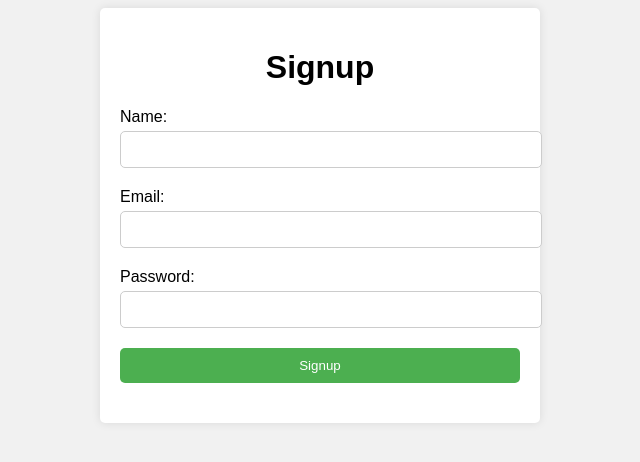
After one commit to r0gueph/TomatoWeb, a Flask app: page /signup in a window 1280 px wide. The commit adds this page. Shown: the top 462 px of the page, without its empty margins (320-960 px from the left). Run offline with Flask 3, Linux system fonts and the light colour scheme.

Commit message:
commit-1

```diff
--- a/app.py
+++ b/app.py
@@ -5,7 +5,8 @@
 # from statsmodels.tsa.arima.model import ARIMA
 # from sklearn.metrics import mean_squared_error
 # import numpy as np
-
+from flask import *
+import pyrebase
 # def load_data():
 #     # Step 1: Load the data
 #     data = pd.read_csv('AreaHarvested.csv')
@@ -124,15 +125,6 @@
 
 #     return prediction_df
 
-
-from flask import Flask, render_template, request
-
-app = Flask(__name__,static_folder='static')
-
-@app.route('/')
-def home():
-    return render_template('index.html')
-
 # @app.route('/load_data')
 # def load_data_endpoint():
 #     data = load_data()
@@ -158,5 +150,50 @@ def home():
 #     }
 #      return render_template('index.html', forecast_results=forecast_results)
 
+from flask import Flask, render_template, request
+
+config = {
+    'apiKey': "AIzaSyBixtA4v5mvxKvaTU61iq9Fr2Ln2OWlf3o",
+    'authDomain': "tomatocare-78e23.firebaseapp.com",
+    'projectId': "tomatocare-78e23",
+    'storageBucket': "tomatocare-78e23.appspot.com",
+    'messagingSenderId': "437959910172",
+    'appId': "1:437959910172:web:dab8c80225929289dd90d9",
+    'databaseURL' : "",
+  }
+
+firebase = pyrebase.initialize_app(config)
+auth = firebase.auth()
+
+app.secret_key='secret'
+
+app = Flask(__name__,static_folder='static')
+
+@app.route('/',methods=['POST','GET'])
+def index():
+    if request.method == 'POST':
+        email = request.form.get('email')
+        password = request.form.get('password')
+        try:
+            user = auth.sign_in_with_email_and_password(email,password)
+            session['user'] = email
+        except:
+            return 'Failed to login'
+    return render_template('index.html')
+
+@app.route('/logout')
+def logout():
+    session.pop('user')
+    return redirect('/')
+
+@app.route('/login')
+def login():
+    return render_template('login.html')
+
+@app.route('/signup')
+def signup():
+    return render_template('signup.html')
+
 if __name__ == '__main__':
-    app.run(debug=True)
+    app.debug='true'
+    app.run(port=5000)
--- /dev/null
+++ b/templates/signup.html
@@ -0,0 +1,79 @@
+<!DOCTYPE html>
+<html>
+<head>
+  <title>Signup Page</title>
+  <style>
+    body {
+      font-family: Arial, sans-serif;
+      background-color: #f1f1f1;
+    }
+
+    .container {
+      max-width: 400px;
+      margin: 0 auto;
+      padding: 20px;
+      background-color: #fff;
+      border-radius: 5px;
+      box-shadow: 0 0 10px rgba(0, 0, 0, 0.1);
+    }
+
+    h1 {
+      text-align: center;
+    }
+
+    .form-group {
+      margin-bottom: 20px;
+    }
+
+    .form-group label {
+      display: block;
+      margin-bottom: 5px;
+    }
+
+    .form-group input[type="text"],
+    .form-group input[type="email"],
+    .form-group input[type="password"] {
+      width: 100%;
+      padding: 10px;
+      border-radius: 5px;
+      border: 1px solid #ccc;
+    }
+
+    .form-group input[type="submit"] {
+      width: 100%;
+      padding: 10px;
+      border-radius: 5px;
+      border: none;
+      background-color: #4caf50;
+      color: #fff;
+      cursor: pointer;
+    }
+
+    .form-group input[type="submit"]:hover {
+      background-color: #45a049;
+    }
+  </style>
+</head>
+<body>
+  <div class="container">
+    <h1>Signup</h1>
+    <form>
+      <div class="form-group">
+        <label for="name">Name:</label>
+        <input type="text" id="name" name="name" required>
+      </div>
+      <div class="form-group">
+        <label for="email">Email:</label>
+        <input type="email" id="email" name="email" required>
+      </div>
+      <div class="form-group">
+        <label for="password">Password:</label>
+        <input type="password" id="password" name="password" required>
+      </div>
+      <div class="form-group">
+        <input type="submit" value="Signup">
+      </div>
+    </form>
+  </div>
+</body>
+</html>
```
Also changed, not shown: authentication.py (+7 -4 lines), templates/login.html (+5 -11 lines).
